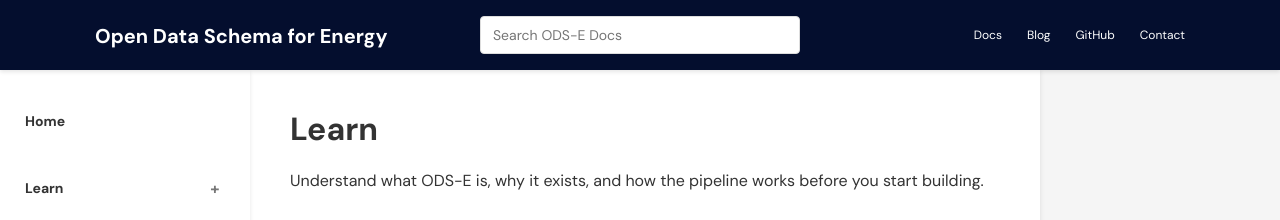
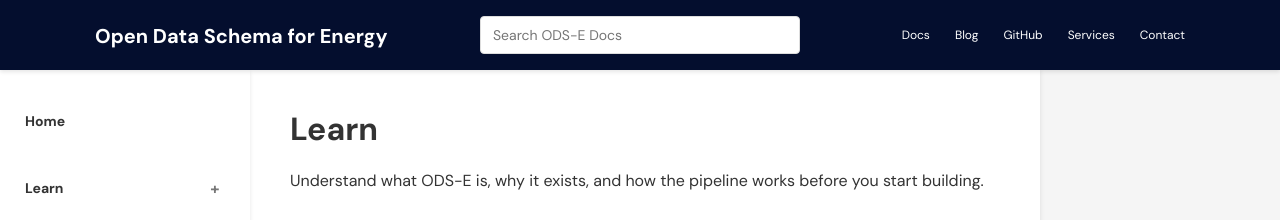
Before and after one commit to AsobaCloud/odse-docs, a Jekyll site: the page built from docs/learn.md, in a window 1280 px wide. Shown: the top 220 px of the page. Built offline with Jekyll 4.4.1, drawn with Linux system fonts in a browser that asks for light colours.

Commit message:
Add Services nav link to solar-reports landing page

```diff
--- a/_layouts/default.html
+++ b/_layouts/default.html
@@ -43,6 +43,7 @@
       <a href="/docs/">Docs</a>
       <a href="https://opendataschema.energy/blog.html">Blog</a>
       <a href="https://github.com/AsobaCloud/odse">GitHub</a>
+      <a href="https://asoba.org/solar-reports.html">Services</a>
       <a href="https://asoba.co/contact-us">Contact</a>
     </div>
   </header>
```
